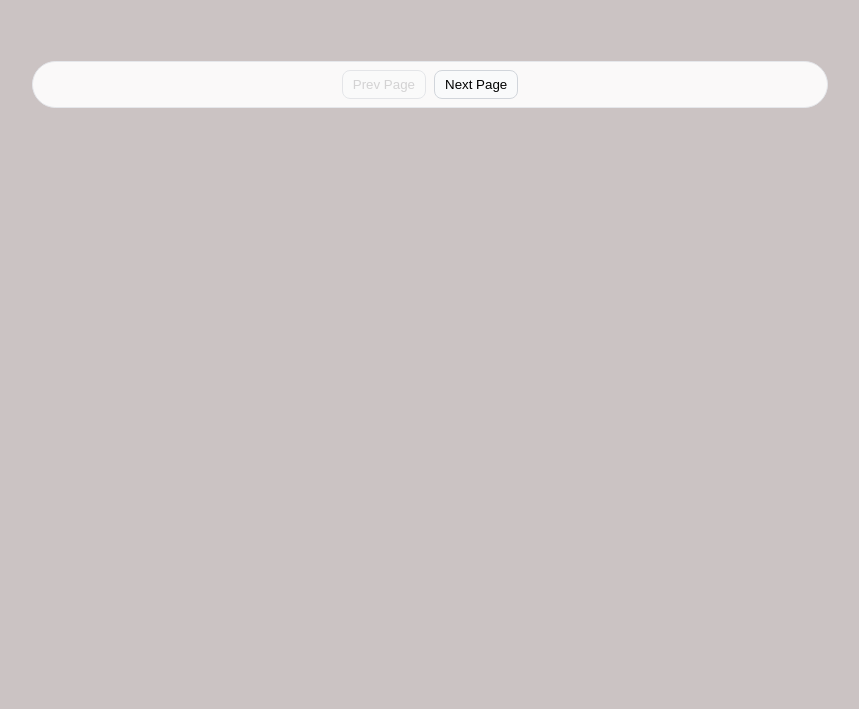
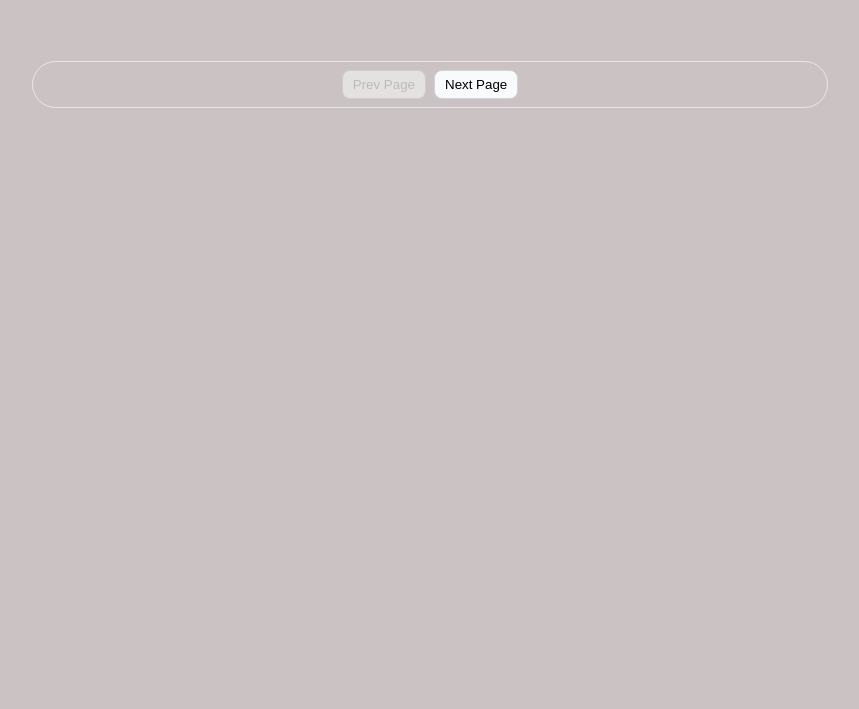
Before and after one commit to anth0nyun/SBA308A, a plain HTML site: page index.html in a window 1280 px wide. Shown: the part 112-821 px from the top of the page, without its empty margins (412-1271 px from the left). Drawn offline with Linux system fonts and the light colour scheme.

Commit message:
Update style.css

```diff
--- a/styles/style.css
+++ b/styles/style.css
@@ -162,7 +162,7 @@ input[type="text"] {
     justify-content: center;
     padding: 8px;
     margin-top: 12px;
-    background: rgba(255, 255, 255, .9);
+    background-color: rgb(203, 195, 195);
     backdrop-filter: blur(4px);
     border: 1px solid #e5e7eb;
     border-radius: 999px;
```
